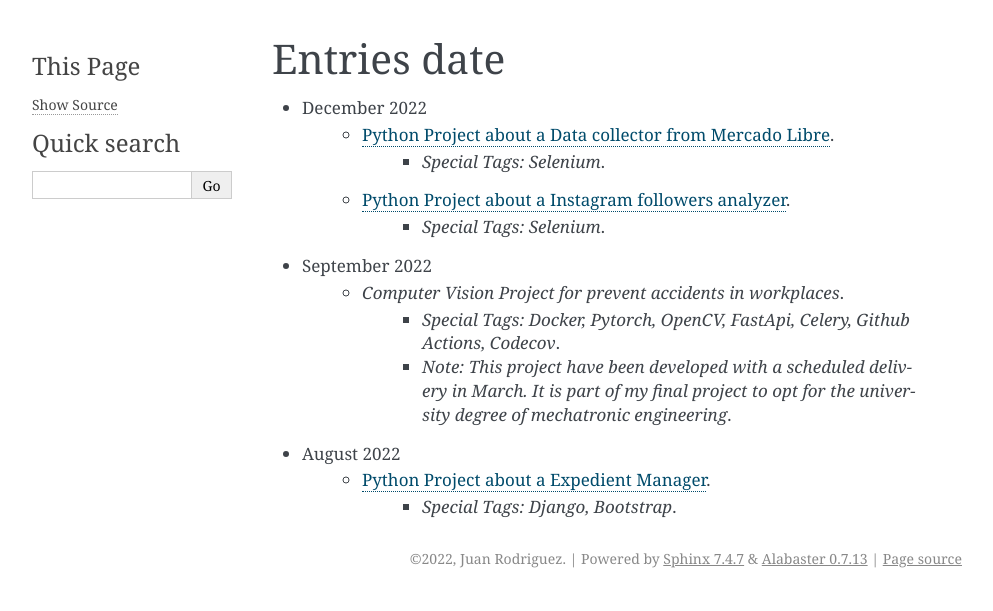
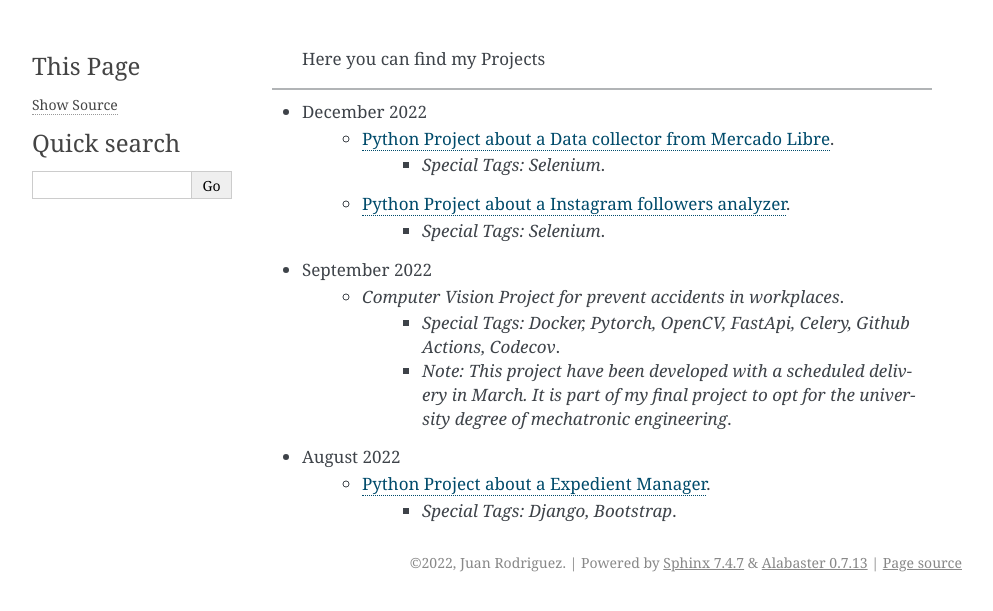
Before and after one commit to Juerodriguez/juerodriguez-blog, a Sphinx documentation site: the page built from docs/page.rst, in a window 1280 px wide. Shown: the top 611 px of the page, without its empty margins (148-1141 px from the left). Built offline with Sphinx 7.4.7, drawn with Linux system fonts in a browser that asks for light colours.

Commit message:
Update page.rst

```diff
--- a/docs/page.rst
+++ b/docs/page.rst
@@ -1,4 +1,4 @@
-Entries date
+  Here you can find my Projects
 =======
 
 * December 2022
```
